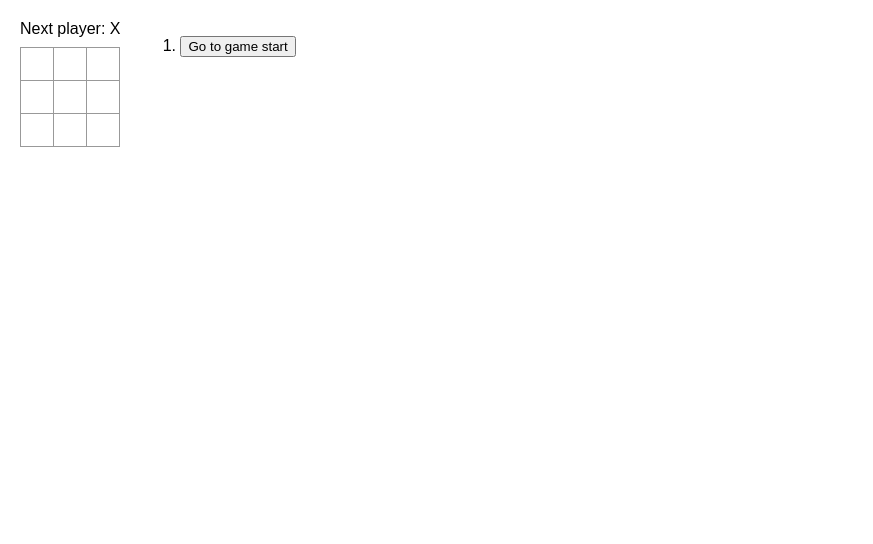
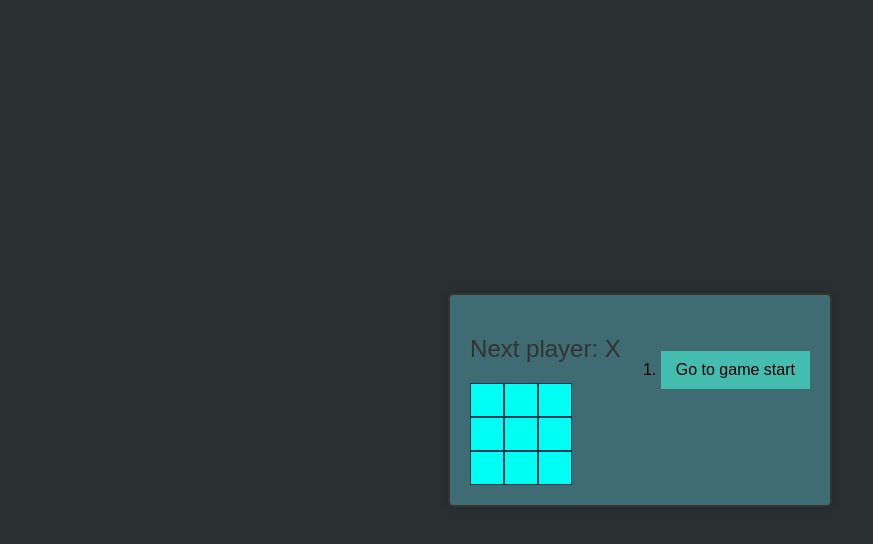
Before and after one commit to lukemartin3/tik-tak-toe, a React (Create React App) app in the folder src/: page / in a window 1280 px wide. Shown: the top 544 px of the page, without its empty margins (0-873 px from the left). Built offline with nearby package versions, Linux system fonts and the light colour scheme.

Commit message:
css styling

```diff
--- a/src/styles.css
+++ b/src/styles.css
@@ -88,3 +88,82 @@ body {
 .game-info {
   margin-left: 20px;
 }
+
+body {
+  margin: 0;
+  padding: 0;
+  font-family: Arial, sans-serif;
+  background-color: #2a3031; /* Background color for the entire page */
+  display: flex;
+  justify-content: center; /* Horizontally center the content */
+  align-items: center; /* Vertically center the content */
+  height: 100vh; /* Ensure full viewport height */
+}
+
+.game {
+  background-color: #3e6c72; /* Background color for the game board */
+  border: 2px solid #333333; /* Border around the game board */
+  border-radius: 5px; /* Rounded corners for the game board */
+  box-shadow: 0px 0px 10px rgba(0, 0, 0, 0.2); /* Drop shadow for depth */
+  max-width: 400px; /* Limit the width of the game board */
+  padding: 20px; /* Add some spacing inside the game board */
+  text-align: center; /* Center text within the game board */
+}
+
+.square {
+  background: #00fff2;
+  border: 1px solid #0c3d58;
+  font-size: 24px;
+  font-weight: bold;
+  line-height: 34px;
+  height: 34px;
+  margin: 0;
+  padding: 0;
+  text-align: center;
+  width: 34px;
+  transition: background-color 0.3s ease; /* Smooth background color transition */
+}
+
+.square:hover {
+  background-color: #eee; /* Light gray background on hover */
+}
+
+.board-row:after {
+  clear: both;
+  content: '';
+  display: table;
+}
+
+.status {
+  font-size: 24px;
+  margin: 20px 0;
+  color: #333; /* Dark text color for game status */
+}
+
+.game-info {
+  text-align: left;
+  margin-top: 20px;
+}
+
+ol {
+  list-style-type: decimal;
+  padding-left: 20px;
+}
+
+li {
+  margin-bottom: 10px;
+}
+
+button {
+  background-color: #44bcb0; /*  background color for buttons */
+  color: #000000; /* black text color for buttons */
+  border: none;
+  padding: 10px 15px;
+  font-size: 16px;
+  cursor: pointer;
+  transition: background-color 0.3s ease; /* Smooth background color transition */
+}
+
+button:hover {
+  background-color: #eee; /* Slightly darker background on hover */
+}
```
